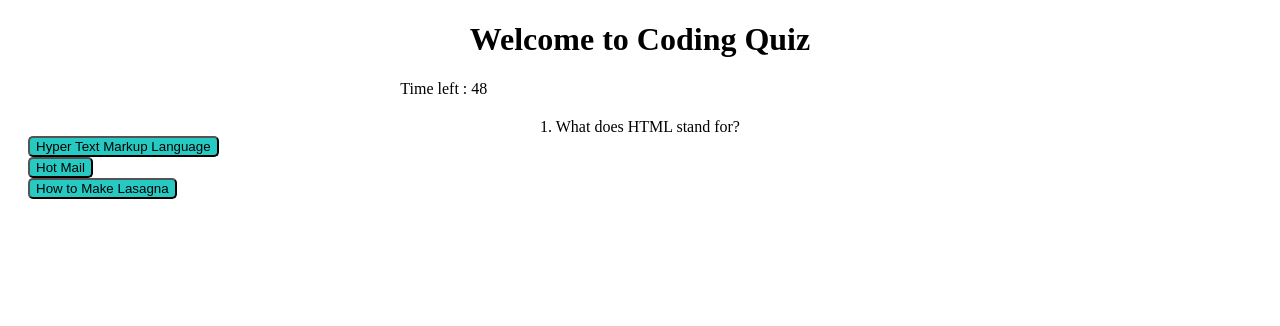
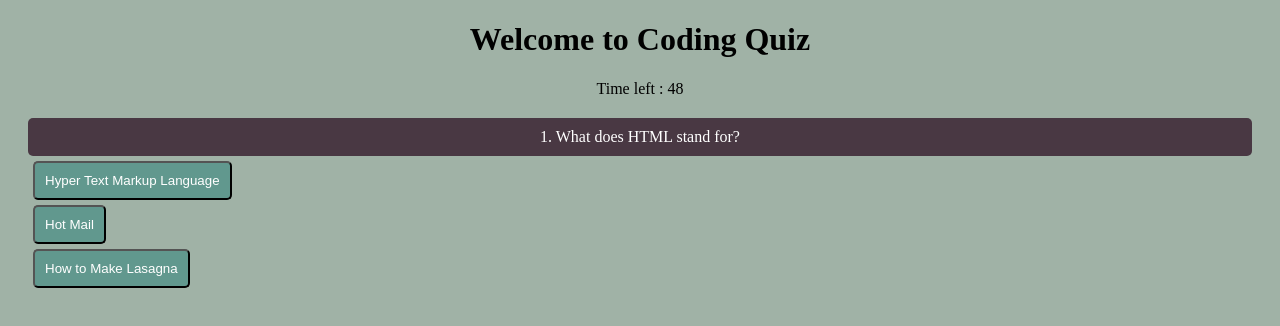
Before and after one commit to tracytran1189/Code-Quiz, a plain HTML site: page index.html in a window 1280 px wide. Both pictures are taken after a click on the button "Start Quiz!". Drawn offline with Linux system fonts and the light colour scheme.

Commit message:
add styling

```diff
--- a/assets/css/style.css
+++ b/assets/css/style.css
@@ -1,40 +1,59 @@
 * {
     box-sizing: border-box;
+    background-color: #A0B2A6;
 }
 
 header {
+    text-align: center;
+    /* font-weight: bold; */
+    ;
+}
+
+body {
     text-align: center;
 }
 
 main {
     padding: 20px;
+    text-align: center;
+    /* background-color: #EABDA8; */
 }
 
-#answers {
+#question {
+    background-color: #493843;
+    color: white;
+    border-radius: 5px;
+    padding: 10px;
+}
+
+#answers-id {
     display: flex;
     flex-direction: column;
     justify-content: center;
+    background-color: #61988E;
+    color: white;
+    border-radius: 5px;
+    padding: 10PX;
+    margin: 5PX;
 }
 
-button {
-    background-color: rgb(39, 202, 194);
+#start {
+    background-color: #61988E;
+    color: white;
     border-radius: 5px;
-    width: fit-content;
+    padding: 14px;
+    font-size: 16px;
+    font-weight: bold;
 }
 
-
-/* button {
-    padding: 10px;
-    width: fit-content;
-} */
-
-hero {
-    display: flex;
-    justify-content: space-evenly;
+#get-your-score {
+    border: 2px;
+    border-color: #EABDA8;
 }
 
-main {
-    text-align: center;
+#answer {
+    font-size: 20px;
+    padding: 50px;
 }
 
 footer {
--- a/assets/js/logic.js
+++ b/assets/js/logic.js
@@ -103,6 +103,7 @@ function showQuestion() {
 
     for (button in quizQuestions[currentQuestionIndex].answers) {
         const answerButton = document.createElement('button');
+        answerButton.id = "answers-id";
         answerButton.textContent = quizQuestions[currentQuestionIndex].answers[button];
         answerButton.setAttribute('data-answer', quizQuestions[currentQuestionIndex].correctAnswer);
         answerButton.onclick = checkAnswer;
@@ -132,7 +133,7 @@ function checkAnswer(event) {
         showAnswer.textContent = ("Wrong Answer");
         gameIndex++;
     }
-    resultsContainer.textContent = ("Your Score = " + score + " /5 ");
+    // resultsContainer.textContent = ("Your Score = " + score + " /5 ");
 
 
     currentQuestionIndex++;
```
